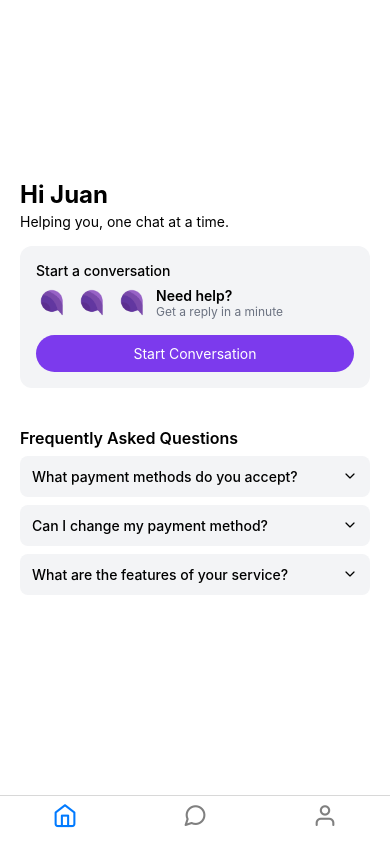
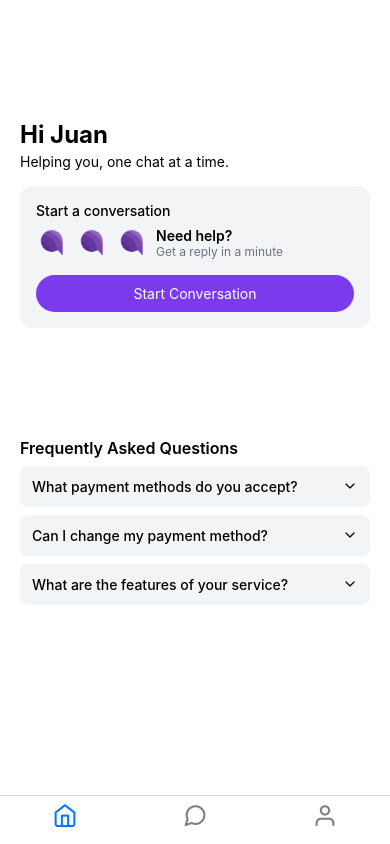
Before and after one commit to ServanaApplication/frontend_mobile, a React Native app: screen /HomeScreen in a window 390 px wide. Built offline with nearby package versions, Linux system fonts and the light colour scheme.

Commit message:
dashboard adjustments and start conversation button

```diff
--- a/navigation/appNavigation.js
+++ b/navigation/appNavigation.js
@@ -4,6 +4,7 @@ import Login from "../screens/Login";
 import ForgotPassword from "../screens/ForgotPassword";
 import SignUp from "../screens/SignUp";
 import BottomTabs from "../navigation/BottomTabs";
+import Messages from "../screens/Messages";
 
 const MyTheme = {
   ...DefaultTheme,
@@ -27,6 +28,7 @@ const AppNavigation = () => {
         <Stack.Screen name="SignUp" component={SignUp} />
         <Stack.Screen name="ForgotPassword" component={ForgotPassword} />
         <Stack.Screen name="HomeScreen" component={BottomTabs} />
+        <Stack.Screen name="Messages" component={Messages} />
 
         {/* <Stack.Screen name="Main" component={BottomNavbar} /> */}
       </Stack.Navigator>
--- a/screens/Dashboard.jsx
+++ b/screens/Dashboard.jsx
@@ -1,6 +1,7 @@
 import React, { useState } from 'react';
 import { View, Text, Image, TouchableOpacity, ScrollView, StyleSheet } from 'react-native';
 import Feather from 'react-native-vector-icons/Feather';
+import { useNavigation } from '@react-navigation/native'; // ✅ You already have this
 
 const faqs = [
   {
@@ -19,6 +20,7 @@ const faqs = [
 
 const Dashboard = () => {
   const [openIndex, setOpenIndex] = useState(null);
+  const navigation = useNavigation(); // ✅ Add this line
 
   const toggleFAQ = (index) => {
     setOpenIndex(openIndex === index ? null : index);
@@ -27,7 +29,6 @@ const Dashboard = () => {
   return (
     <View style={styles.container}>
       <ScrollView contentContainerStyle={styles.scrollContent}>
-        {/* Group header, subheader, and card together */}
         <View style={styles.topBlock}>
           <Text style={styles.header}>Hi Juan</Text>
           <Text style={styles.subheader}>Helping you, one chat at a time.</Text>
@@ -47,13 +48,15 @@ const Dashboard = () => {
                 <Text style={styles.replyTime}>Get a reply in a minute</Text>
               </View>
             </View>
-            <TouchableOpacity style={styles.button}>
+            <TouchableOpacity
+              style={styles.button}
+              onPress={() => navigation.navigate('Messages')} // ✅ Navigates to Messages screen
+            >
               <Text style={styles.buttonText}>Start Conversation</Text>
             </TouchableOpacity>
           </View>
         </View>
 
-        {/* FAQs placed right below the topBlock */}
         <View style={styles.faqSection}>
           <Text style={styles.faqTitle}>Frequently Asked Questions</Text>
           {faqs.map((faq, index) => (
@@ -94,7 +97,7 @@ const styles = StyleSheet.create({
     // Center horizontally removed because header/subheader will be left aligned
   },
   topBlock: {
-    marginTop: 160, // pushes whole block down
+    marginTop: 100, // pushes whole block down
     width: '100%',
     maxWidth: 400,
   },
@@ -148,7 +151,7 @@ const styles = StyleSheet.create({
     textAlign: 'center',
   },
   faqSection: {
-    // Removed borderTopWidth and borderTopColor here
+    marginTop: 70,
     paddingVertical: 16,
     backgroundColor: '#fff',
     width: '100%',
```
